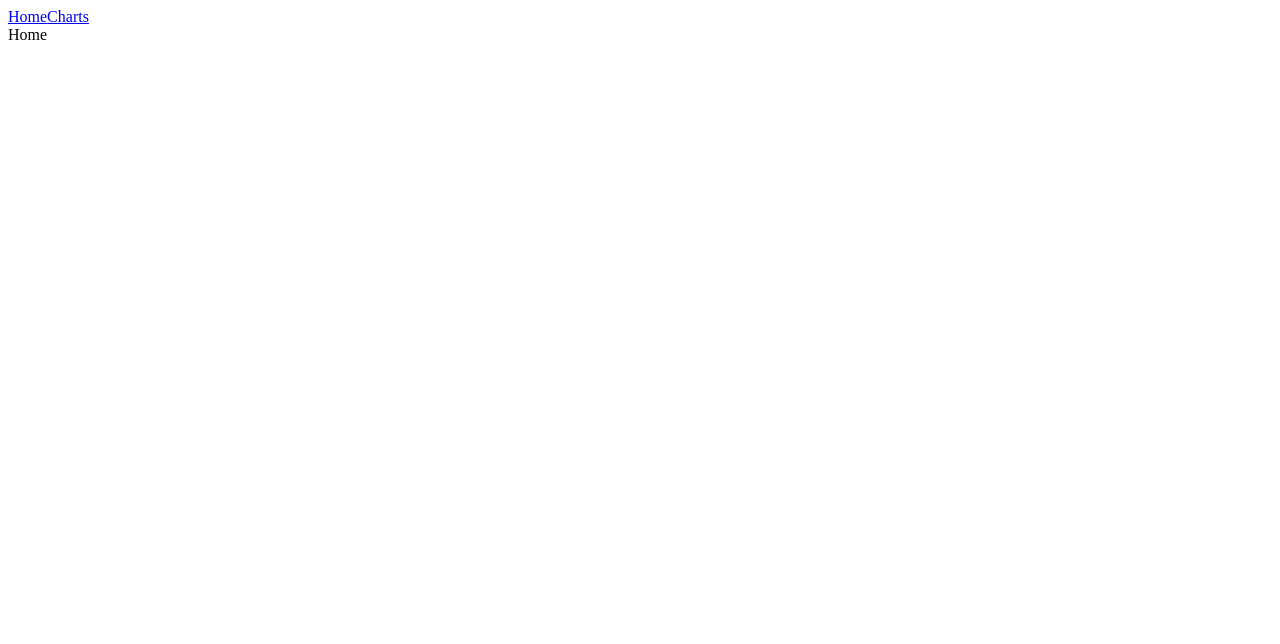
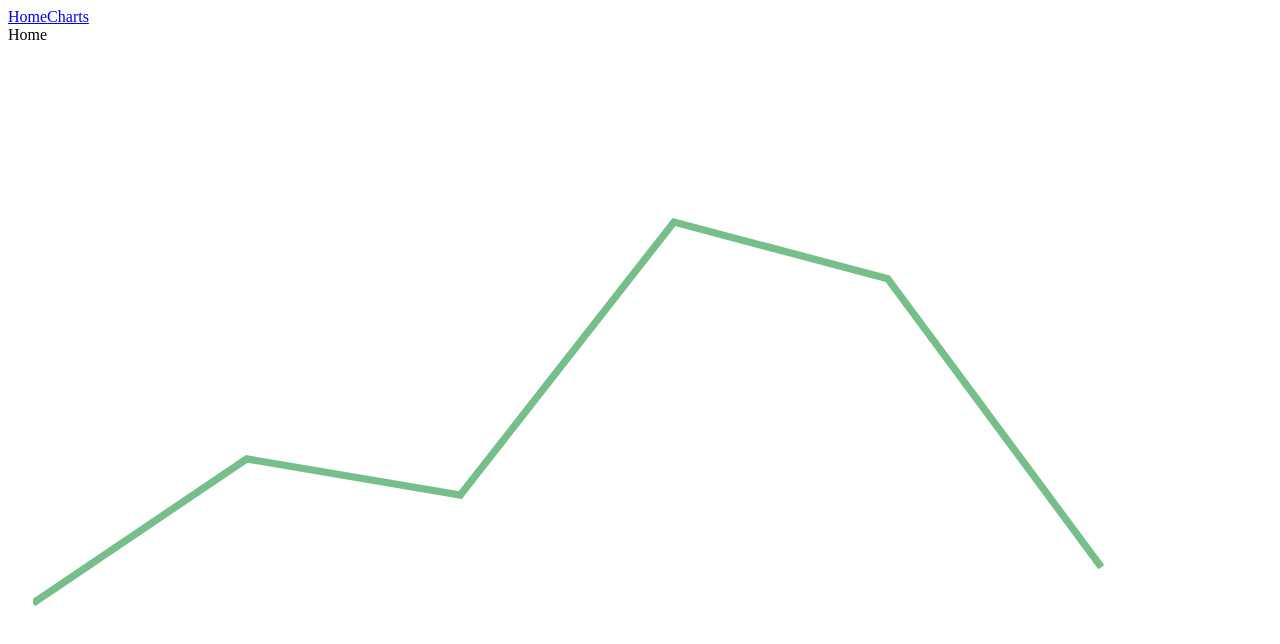
Before and after one commit to gmkhussain/vue-charts, a Vue app: page / in a window 1280 px wide. Shown: the top 644 px of the page. Built offline with nearby package versions, Linux system fonts and the light colour scheme.

Commit message:
Line Chart

```diff
--- a/package.json
+++ b/package.json
@@ -9,6 +9,7 @@
   },
   "dependencies": {
     "core-js": "^3.6.5",
+    "d3": "^7.2.1",
     "vue": "^3.0.0",
     "vue-router": "^4.0.12"
   },
--- a/src/views/frontend/pages/ChartsPage.vue
+++ b/src/views/frontend/pages/ChartsPage.vue
@@ -1,18 +1,76 @@
+<script>
+import * as d3 from 'd3';
+export default {
+  name: 'LineChart',
+  props: {
+    data: {
+      required: true,
+      type: Array,
+    },
+    width: {
+      default: 500,
+      type: Number,
+    },
+    height: {
+      default: 270,
+      type: Number,
+    }
+  },
+  data() {
+    return {
+      padding: 60,
+    };
+  },
+  computed: {
+    rangeX() {
+      const width = this.width - this.padding;
+      return [0, width];
+    },
+    rangeY() {
+      const height = this.height - this.padding;
+      return [0, height];
+    },
+    path() {
+      const x = d3.scaleLinear().range(this.rangeX);
+      const y = d3.scaleLinear().range(this.rangeY);
+      d3.axisLeft().scale(x);
+      d3.axisTop().scale(y);
+      x.domain(d3.extent(this.data, (d, i) => i));
+      y.domain([0, d3.max(this.data, d => d)]);
+      return d3.line()
+        .x((d, i) => x(i))
+        .y(d => y(d));
+    },
+    line() {
+      return this.path(this.data);
+    },
+    viewBox() {
+      return `0 0 ${this.width} ${this.height}`;
+    }
+  },
+};
+</script>
+
 <template>
-  <div class="hello">
-    Charts
-  </div>
+  <svg
+    class="line-chart"
+    :viewBox="viewBox"
+  >
+    <g transform="translate(0, 10)">
+      <path
+        class="line-chart__line"
+        :d="line"
+      />
+    </g>
+  </svg>
 </template>
 
-<script>
-export default {
-  name: 'ChartsPage',
-  props: {
-    msg: String
-  }
+<style>
+.line-chart {margin: 25px}
+
+.line-chart__line {
+  fill: none;
+  stroke: #76BF8A;
+  stroke-width: 3px;
 }
-</script>
-
-<style scoped>
-
 </style>
--- a/src/views/frontend/pages/HomePage.vue
+++ b/src/views/frontend/pages/HomePage.vue
@@ -1,12 +1,17 @@
 <template>
   <div class="hello">
     Home
+    <LineChart :data="[99, 71, 78, 25, 36, 92]" />
   </div>
 </template>
 
 <script>
+import LineChart from './ChartsPage.vue'
 export default {
   name: 'HomePage',
+  components: {
+    LineChart
+  },
   props: {
     msg: String
   }
```
Also changed, not shown: 1 other file (tests, documents, lock files or other folders).
